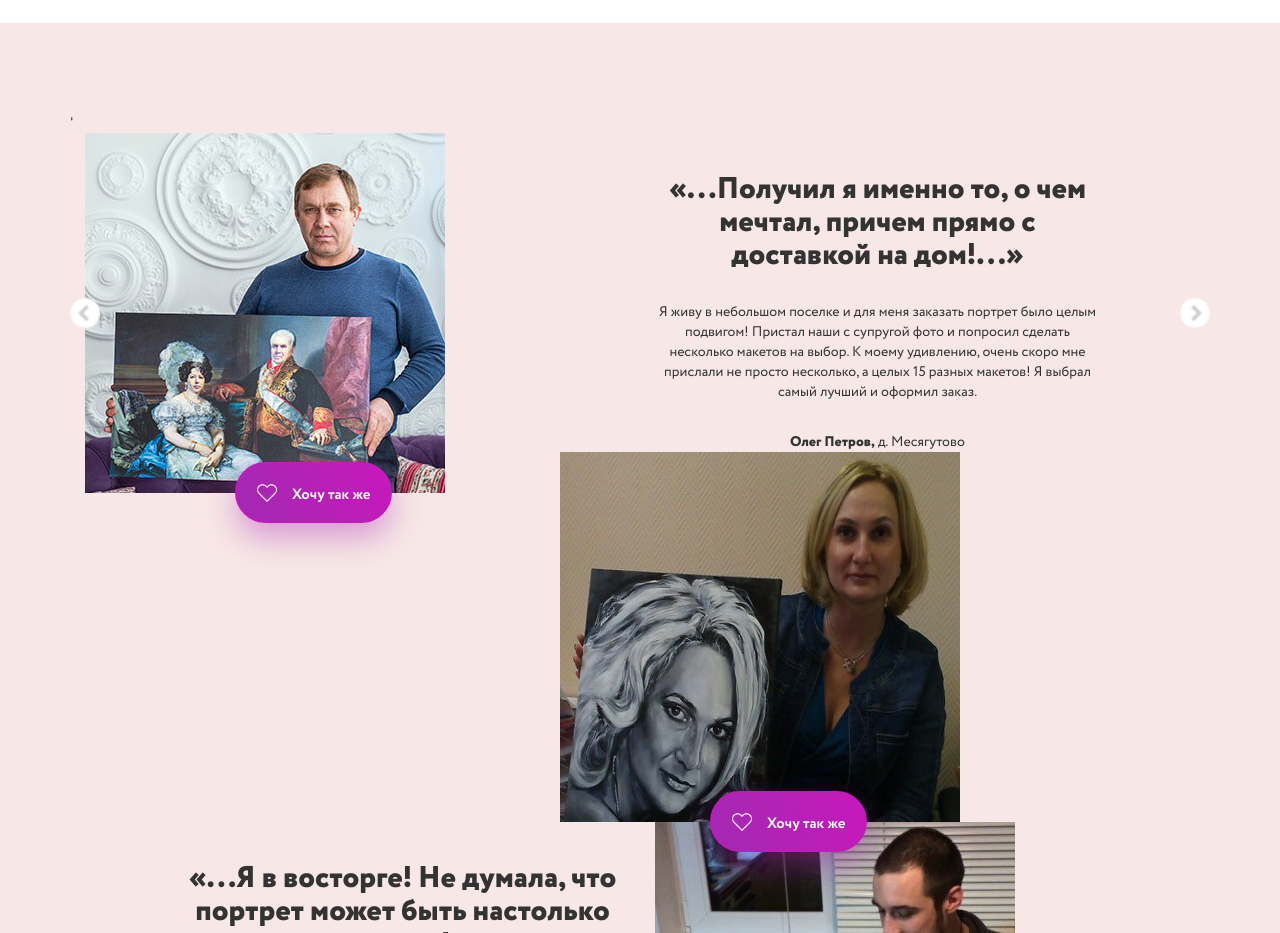
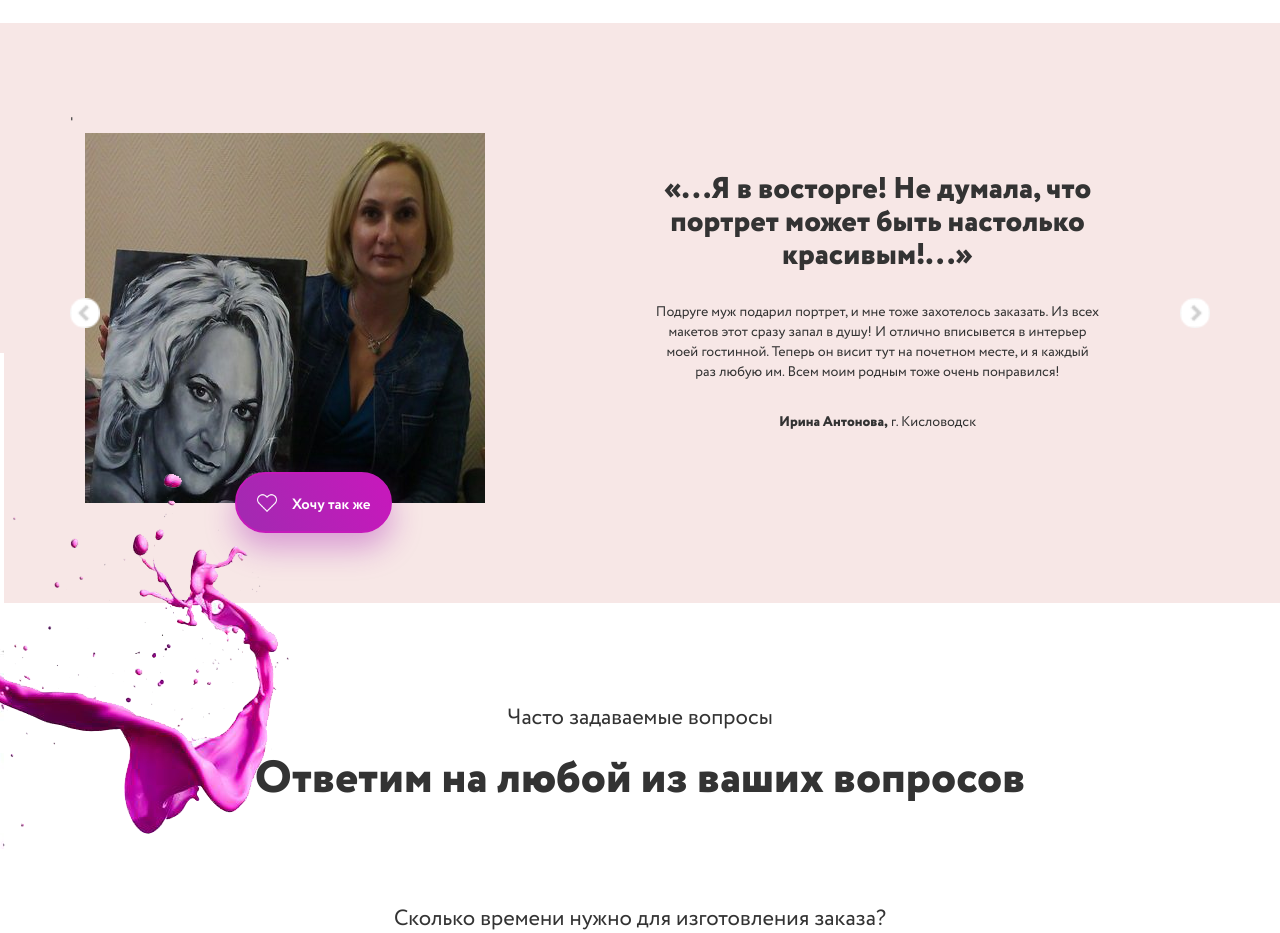
Before and after one commit to saulovdmitriy/picture-site, a website built with webpack: page index.html in a window 1280 px wide. Shown: the part 9340-10273 px from the top of the page. Built offline with nearby package versions, Linux system fonts and the light colour scheme; a web font is replaced by a local one.

Commit message:
Сделал нижний слайдер

```diff
--- a/index.html
+++ b/index.html
@@ -498,7 +498,7 @@
 				<button class="main-slider-btn main-next-btn">
 					<img src="src/img/right-arr.png">
 				</button>
-				<div class=feedback-slider-item>
+				<div class="feedback-slider-item slideInRight animated">
 					<div class=col-sm-5>
 						<div class=feedback-block>
 							<img src=src/img/feedback-1.png alt>
@@ -511,7 +511,7 @@
 						<p class=feedback-signature><span>Олег Петров,</span> д. Месягутово</p>
 					</div>
 				</div>
-				<div class=feedback-slider-item>
+				<div class="feedback-slider-item slideInRight animated">
 					<div class=col-sm-5>
 						<div class=feedback-block>
 							<img src=src/img/feedback-2.jpg alt>
@@ -524,7 +524,7 @@
 						<p class=feedback-signature><span>Ирина Антонова,</span> г. Кисловодск</p>
 					</div>
 				</div>
-				<div class=feedback-slider-item>
+				<div class="feedback-slider-item slideInRight animated">
 					<div class=col-sm-5>
 						<div class=feedback-block>
 							<img src=src/img/feedback-3.jpg alt>
--- a/src/js/parts/slider-bottom.js
+++ b/src/js/parts/slider-bottom.js
@@ -1,4 +1,43 @@
 const sliderBottom = () => {
+
+    let prevBtn = document.querySelector('.main-prev-btn'),
+        nextBtn = document.querySelector('.main-next-btn'),
+        sliderItem = document.querySelectorAll('.feedback-slider-item'),
+        slideIndex = 1;
+
+
+
+    showSlides(slideIndex);
+
+    function showSlides(n) {
+
+        if (n > sliderItem.length) {
+            slideIndex = 1;
+        }
+
+        if (n < 1) {
+            slideIndex = sliderItem.length;
+        }
+
+        sliderItem.forEach((item) => item.style.display = 'none');
+        sliderItem[slideIndex - 1].style.display = 'block';
+    }
+
+    const plusSlides = (n) => {
+        showSlides(slideIndex += n);
+    }
+
+    prevBtn.addEventListener('click', () => {
+        plusSlides(-1);
+    });
+
+    nextBtn.addEventListener('click', () => {
+        plusSlides(1);
+    });
+
+    setInterval(() => {
+        plusSlides(1);
+    }, 4000);
 
 }
 
```
Also changed, not shown: dist/js/bundle.js, 1 other file.
